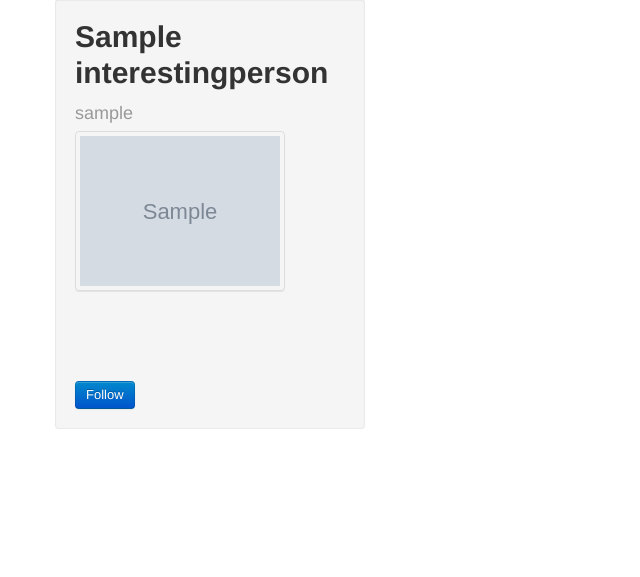
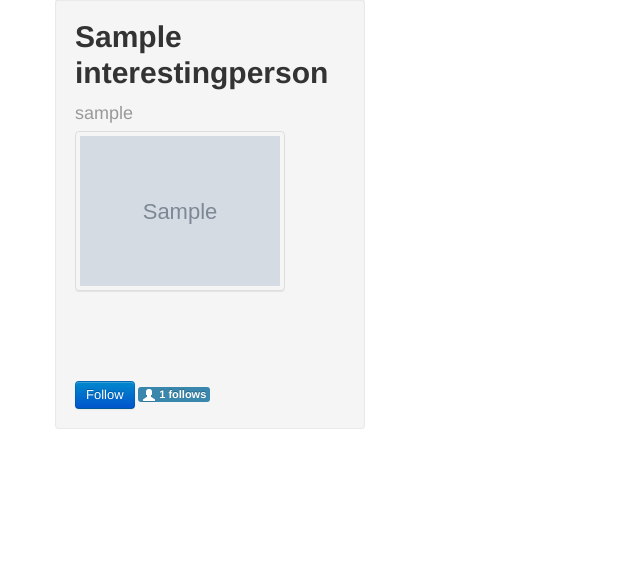
Before and after one commit to marc-hughes/django-presentation, a Django app: template demoapp/templates/demoapp/people.html in a window 1280 px wide. Shown: the part 117-694 px from the top of the page, without its empty margins (0-640 px from the left). Run offline with Django 3.2, Linux system fonts and the light colour scheme; the template is opened without the code that fills it: values that come from a table or form of the project are taken from there, others are empty; tables that the repository leaves empty hold one stand-in row (values such as "Sample post"); grey boxes marked "Sample" are stand-in pictures; parts of the project's set-up code (start-up, migrations or seed data) failed here and were passed over; some libraries are stand-ins or nearby versions.

Commit message:
added follow counts

```diff
--- a/demoapp/templates/demoapp/people.html
+++ b/demoapp/templates/demoapp/people.html
@@ -10,6 +10,7 @@
 				<img class="thumbnail" width="200" src="{{person.picture_url}}" >
 			</div>
 			<a href="{% url follow person.id %}" class="btn btn-primary">Follow</a>
+			<span class="label label-info"><i class="icon-user icon-white"> </i> {{person.follow_count}} follows</span>
 		</li>
 	{% endfor %}
 </ul>
--- a/demoapp/views.py
+++ b/demoapp/views.py
@@ -33,4 +33,7 @@ def follow(request, person_id):
                       access_token_secret=access_token_secret)
     api.CreateFriendship(person.twitter_username)
 
+    person.follow_count += 1
+    person.save()
+
     return HttpResponseRedirect(reverse("people"))
```
